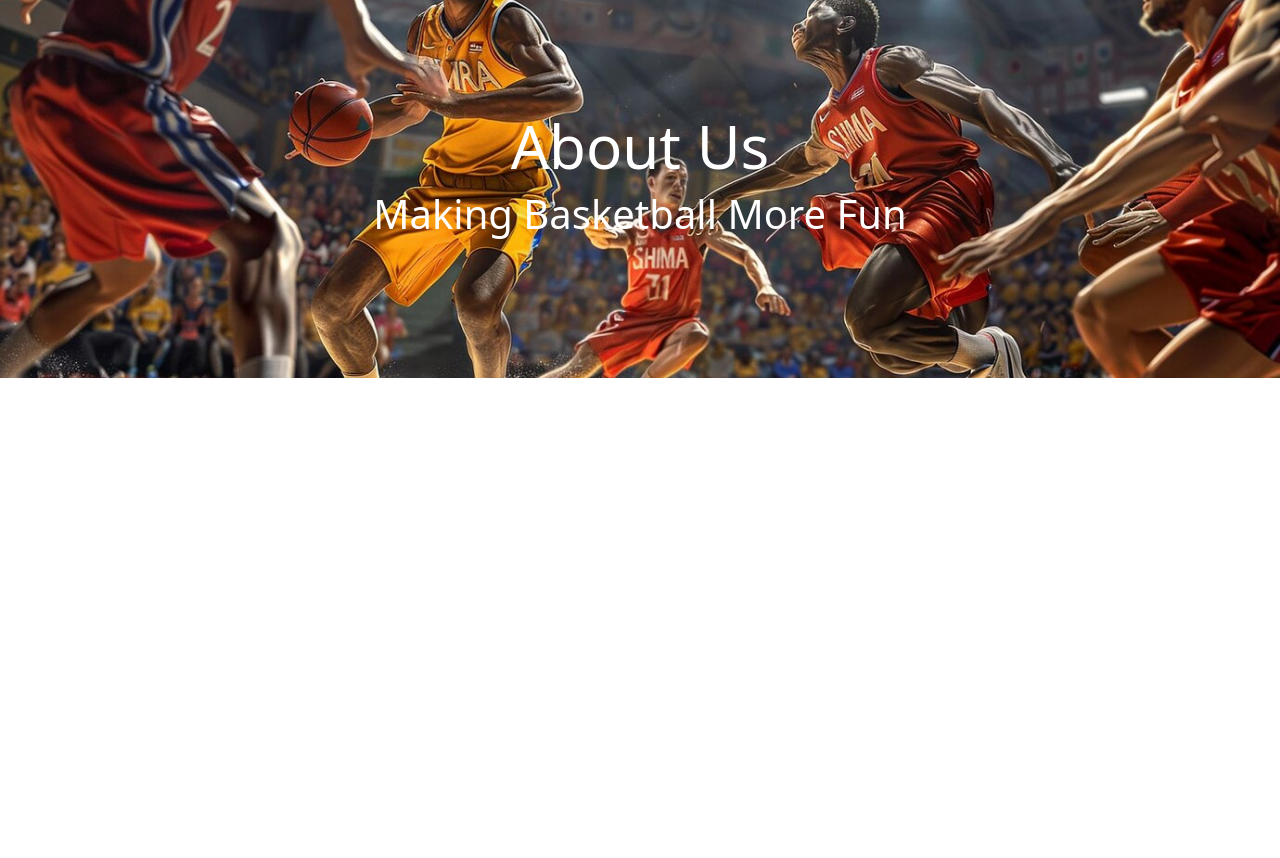
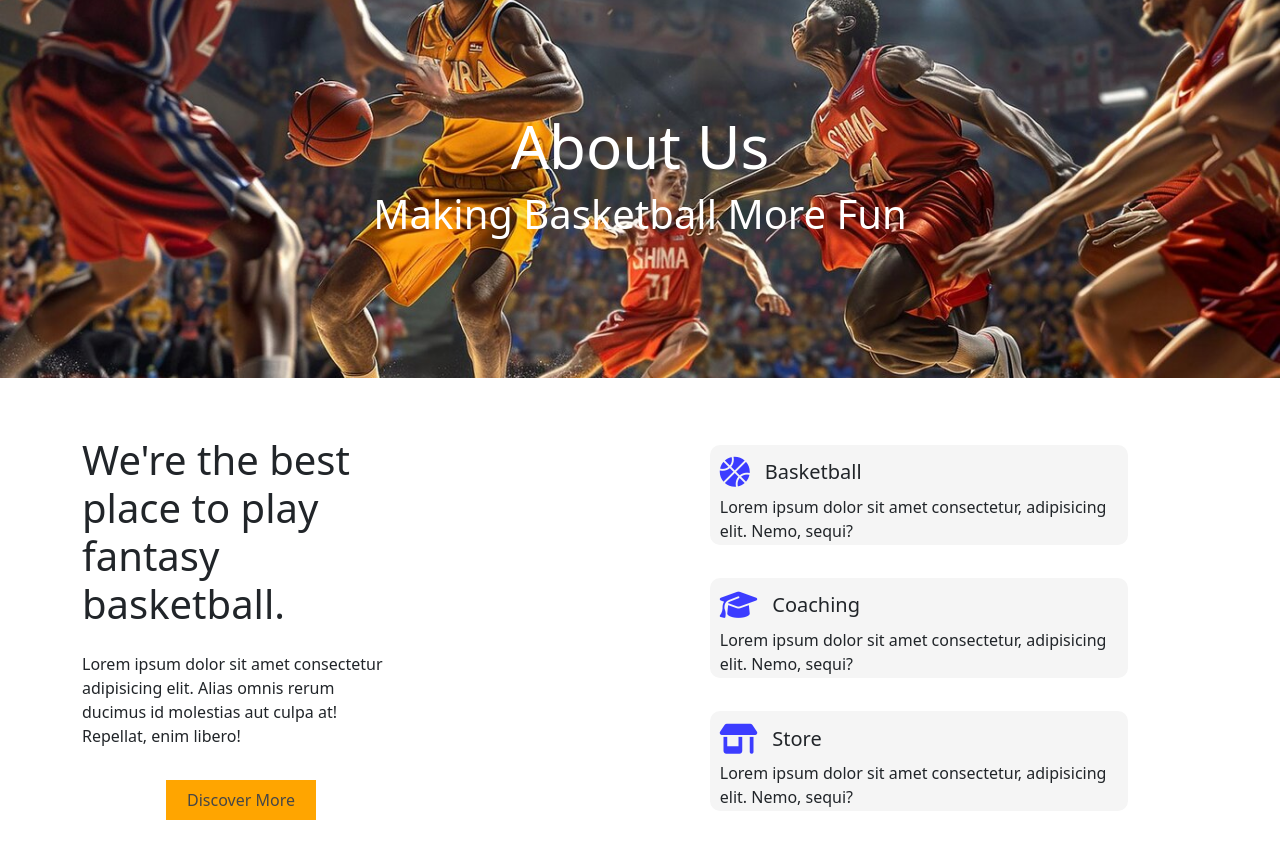
Before and after one commit to KebirSultanli/Basketball-Website, a plain HTML site: page index.html in a window 1280 px wide. Shown: the part 162-1020 px from the top of the page. Before the commit the page ends 800 px from the top, so only its background shows below. Drawn offline with Linux system fonts and the light colour scheme.

Commit message:
Courses Info

```diff
--- a/css/style.css
+++ b/css/style.css
@@ -90,3 +90,67 @@ img{
     padding-bottom: .5rem;
 }
 /* Navigation Ends */
+
+/* Courses Start */
+.courses{
+    width: 100%;
+    height: 500px;
+    display: flex;
+    flex-wrap: wrap;
+    align-items: center;
+    justify-content: center;
+
+}
+.courses .container{
+    display: flex;
+    height: 400px;
+}
+.info-1{
+    width: 50% !important;
+    height: 100%;
+    display: flex;
+    flex-wrap: wrap;
+    justify-content: center;
+    align-items: center;
+    padding-right: 240px;
+    position: relative;
+}
+.info-1 button{
+    background-color: orange;
+    border: none;
+    width: 150px;
+    height: 40px;
+    color: rgb(70, 70, 70);
+
+}
+.info-2 {
+    width: 50%;
+    display: flex;
+    flex-wrap: wrap;
+    justify-content: center;
+    align-items: center;
+}
+.info-logo{
+    width: 200px;
+    height: 40px;
+    display: flex;
+    flex-wrap: wrap;
+    align-content: center;
+    gap: 15px;
+}
+.info-logo h5{
+    margin-top: 3px;
+}
+.info-2 .i-2{
+    height: 100px;
+    width: 75%;
+    display: flex;
+    flex-wrap: wrap;
+    padding: 10px;
+    background-color: whitesmoke;
+    border-radius: 10px;
+}
+.info-2 i{
+    font-size: 30px;
+    color: rgb(60, 60, 255);
+}
--- a/index.html
+++ b/index.html
@@ -4,6 +4,7 @@
     <meta charset="UTF-8">
     <meta name="viewport" content="width=device-width, initial-scale=1.0">
     <title>Document</title>
+    <link rel="stylesheet" href="https://cdnjs.cloudflare.com/ajax/libs/font-awesome/6.6.0/css/all.min.css" integrity="sha512-Kc323vGBEqzTmouAECnVceyQqyqdsSiqLQISBL29aUW4U/M7pSPA/gEUZQqv1cwx4OnYxTxve5UMg5GT6L4JJg==" crossorigin="anonymous" referrerpolicy="no-referrer" />
     <link rel="stylesheet" href="css/style.css">
     <link rel="stylesheet" href="css/bootstrap.min.css">
     <link rel="stylesheet" href="https://cdnjs.cloudflare.com/ajax/libs/font-awesome/6.6.0/css/all.min.css" integrity="sha512-Kc323vGBEqzTmouAECnVceyQqyqdsSiqLQISBL29aUW4U/M7pSPA/gEUZQqv1cwx4OnYxTxve5UMg5GT6L4JJg==" crossorigin="anonymous" referrerpolicy="no-referrer" />
@@ -61,6 +62,25 @@
         </div>
     </div>
 
+    <div class="courses">
+        <div class="container">
+
+            <div class="info-1">
+                <h1>We're the best place to play fantasy basketball.</h1>
+                <p>Lorem ipsum dolor sit amet consectetur adipisicing elit. Alias omnis rerum ducimus id molestias aut culpa at! Repellat, enim libero!</p>
+                <button>Discover More</button>
+            </div>
+
+            <div class="info-2">
+                <div class="i-2 i-2-1"><div class="info-logo"><i class="fa-solid fa-basketball"></i><h5>Basketball</h5></div><p>Lorem ipsum dolor sit amet consectetur, adipisicing elit. Nemo, sequi?</p></div>
+                <div class="i-2 i-2-2"><div class="info-logo"><i class="fa-solid fa-graduation-cap"></i><h5>Coaching</h5></div><p>Lorem ipsum dolor sit amet consectetur, adipisicing elit. Nemo, sequi?</p></div>
+                <div class="i-2 i-2-3"><div class="info-logo"><i class="fa-solid fa-shop"></i><h5>Store</h5></div><p>Lorem ipsum dolor sit amet consectetur, adipisicing elit. Nemo, sequi?</p></div>
+            </div>
+
+        </div>
+
+    </div>
+
 
 </body>
 </html>
```
